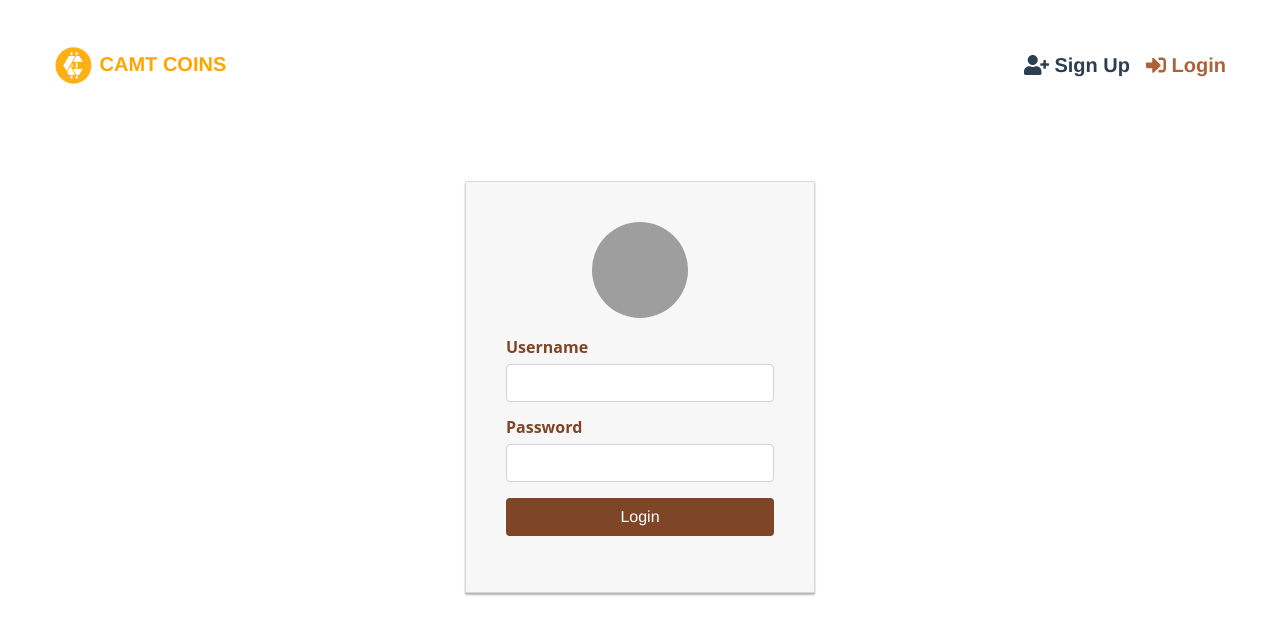
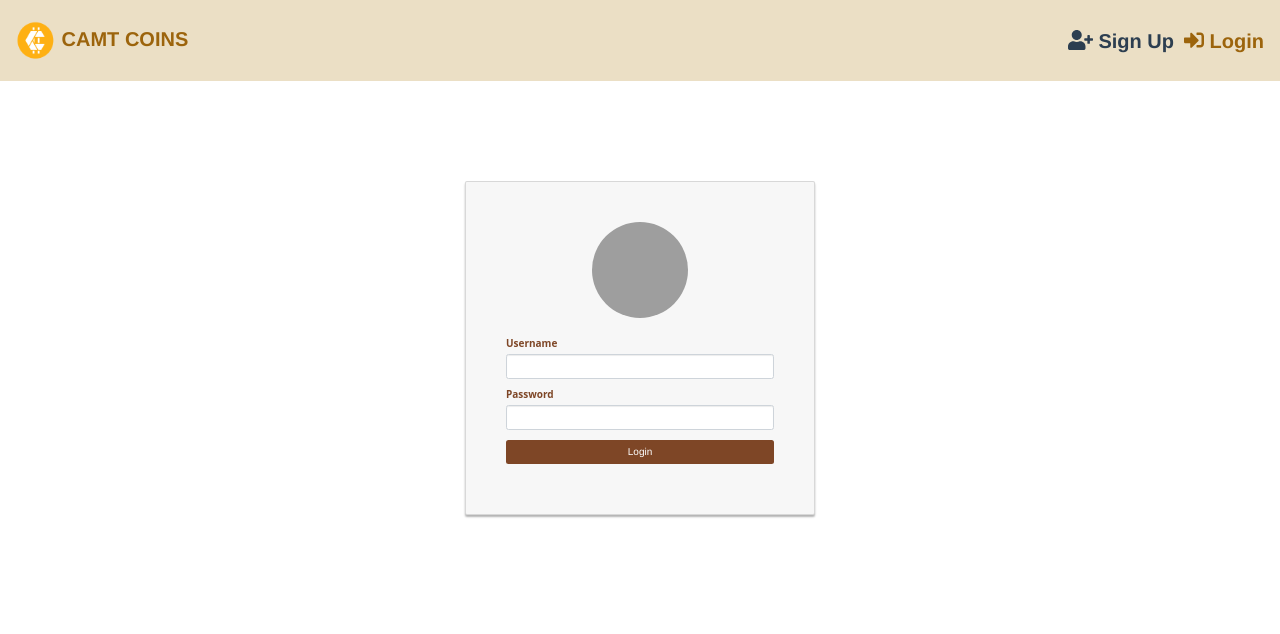
Before and after one commit to ThansudaJ21/CAMTCOIN_F, a Vue app: page /login in a window 1280 px wide. Shown: the top 634 px of the page. Built offline with nearby package versions, Linux system fonts and the light colour scheme; grey boxes are pictures that could not be loaded.

Commit message:
decorate1

```diff
--- a/public/index.html
+++ b/public/index.html
@@ -1,17 +1,37 @@
 <!DOCTYPE html>
 <html lang="">
+
 <head>
   <meta charset="utf-8">
   <meta http-equiv="X-UA-Compatible" content="IE=edge">
   <meta name="viewport" content="width=device-width,initial-scale=1.0">
   <link rel="icon" href="<%= BASE_URL %>favicon.ico">
-    <title><%= htmlWebpackPlugin.options.title %></title>
+  <link rel="stylesheet" href="https://maxcdn.bootstrapcdn.com/bootstrap/3.4.1/css/bootstrap.min.css">
+  <script src="https://ajax.googleapis.com/ajax/libs/jquery/3.5.1/jquery.min.js"></script>
+  <script src="https://maxcdn.bootstrapcdn.com/bootstrap/3.4.1/js/bootstrap.min.js"></script>
+  <title>
+    <%= htmlWebpackPlugin.options.title %>
+  </title>
 </head>
+<style>
+  body {
+  background-color: white;
+  background-repeat: no-repeat;
+  background-attachment: fixed;
+  background-size: cover;
+  font-family: "Times New Roman";
+  }
+
+
+  </style>
 <body>
+
   <noscript>
-      <strong>We're sorry but <%= htmlWebpackPlugin.options.title %> doesn't work properly without JavaScript enabled. Please enable it to continue.</strong>
+    <strong>We're sorry but <%= htmlWebpackPlugin.options.title %> doesn't work properly without JavaScript enabled.
+        Please enable it to continue.</strong>
   </noscript>
   <div id="app"></div>
   <!-- built files will be auto injected -->
 </body>
+
 </html>
--- a/src/App.vue
+++ b/src/App.vue
@@ -1,3 +1,4 @@
+
 <template>
   <div id="flashMessage" v-if="GStore.flashMessage">
     {{ GStore.flashMessage }}
@@ -6,12 +7,14 @@
     <nav class="navbar navbar-expand">
       <ul class="navbar-nav">
         <li class="nav-item">
-          <router-link to="/" class="nav-link" style="color: orange">
+          <router-link to="/" class="nav-link" style="color: #9C640C    ">
             <img src="../src/assets/camtcoin.png" style="width: 40px" /> CAMT
             COINS
           </router-link>
         </li>
       </ul>
+
+
       <ul v-if="!GStore.currentUser" class="navbar-nav ml-auto">
         <li class="nav-item">
           <router-link to="/registers" class="nav-link">
@@ -31,9 +34,10 @@
           </a>
         </li>
       </ul>
+
     </nav>
 
-    <div v-if="GStore.currentUser">
+     <div id="middle" v-if="GStore.currentUser">
         <router-link
           :to="{ name: 'Trading', params: { id: this.GStore.currentUser.id } }"
           ><font-awesome-icon icon="home" /> Home</router-link
@@ -44,7 +48,8 @@
   </div>
 
   <!-- new element -->
-  <router-view />
+  <div style="margin-top: 50px"> <router-view /></div>
+
 </template>
 <script>
 import AuthService from '@/services/AuthService.js'
@@ -100,7 +105,8 @@ export default {
 }
 
 #nav {
-  padding: 30px;
+  background-color: #ebdfc5;
+
 }
 
 #nav a {
@@ -110,6 +116,11 @@ export default {
 }
 
 #nav a.router-link-exact-active {
-  color: #af6237;
+  color: #9C640C;
+}
+
+.middle {
+
+  justify-content: center;
 }
 </style>
--- a/src/views/Trading.vue
+++ b/src/views/Trading.vue
@@ -1,4 +1,5 @@
 <template>
+ <div :style="image"></div>
   <div class="container trading">
     <div class="row">
       <div class="col-4">
@@ -26,7 +27,6 @@
             </div>
             <div class="col-2">
               <div class="row">10 THB</div>
-              <div class="row">00.00 %</div>
             </div>
           </div>
         </div>
@@ -69,6 +69,10 @@ export default {
 }
 </script>
 <style scoped>
+
+
+
+
 .trading {
   flex-direction: column;
   align-items: center;
@@ -77,8 +81,9 @@ export default {
 .profile-card {
   padding: 20px;
   cursor: pointer;
-  border: 1px solid #7e4626;
+  border: 1px solid #292323;
   border-radius: 2%;
+  background-color: #F8EBDE;
 }
 
 .profile-card:hover {
@@ -89,8 +94,9 @@ export default {
 .coin-card {
   padding: 20px;
   cursor: pointer;
-  border: 1px solid orangered;
+  border: 1px solid #292323;
   margin-top: 20px;
+  background-color:#F8EBDE;
 }
 
 .coin-card:hover {
--- a/src/views/TradingForm/Buyform.vue
+++ b/src/views/TradingForm/Buyform.vue
@@ -12,8 +12,8 @@
         <div class="text">/ 5</div>
       </div>
       <div class="row">
-        <button class="btn_name" type="submit">Confirm</button>
-        <button type="submit">Cancle</button>
+        <button  class="btn btn-success btn_name " style="padding: 15px; font-size: 15px; border-radius: 10px" type="submit">Confirm</button>
+        <button class="btn btn-danger " style="padding: 15px; font-size: 15px; border-radius: 10px"  type="submit">Cancle</button>
       </div>
     </form>
   </div>
--- a/src/views/TradingForm/Sellform.vue
+++ b/src/views/TradingForm/Sellform.vue
@@ -19,8 +19,8 @@
         <div class="text">/ THB</div>
       </div>
       <br />
-      <button class="btn_name" type="submit">Confirm</button>
-      <button type="submit">Cancle</button>
+        <button  class="btn btn-success btn_name " style="padding: 15px; font-size: 15px; border-radius: 10px" type="submit">Confirm</button>
+        <button class="btn btn-danger " style="padding: 15px; font-size: 15px; border-radius: 10px"  type="submit">Cancle</button>
     </form>
   </div>
 </template>
```
Also changed, not shown: src/assets/pic01.png (added). Lines whose indentation alone changed are shown as unchanged.
